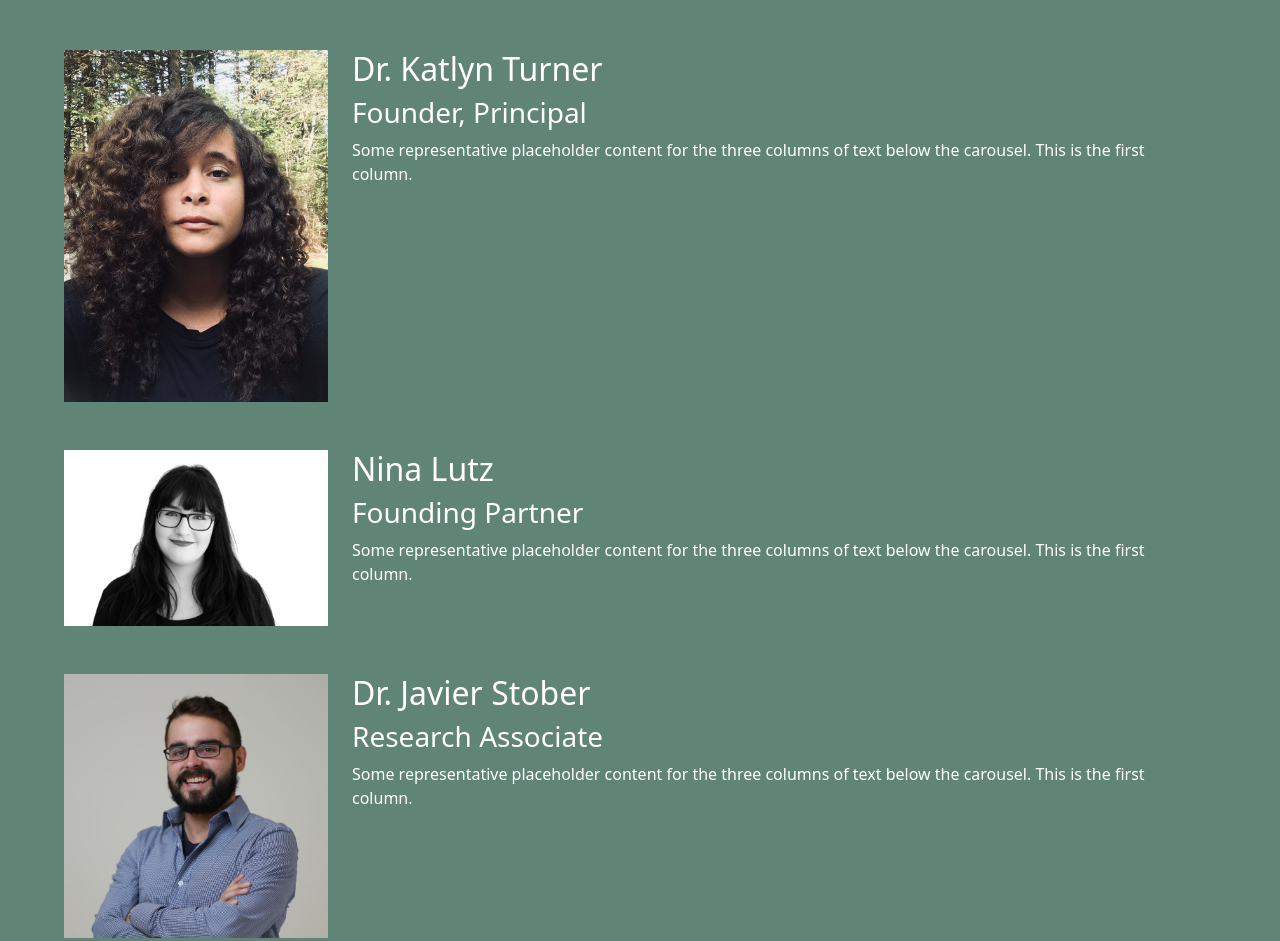
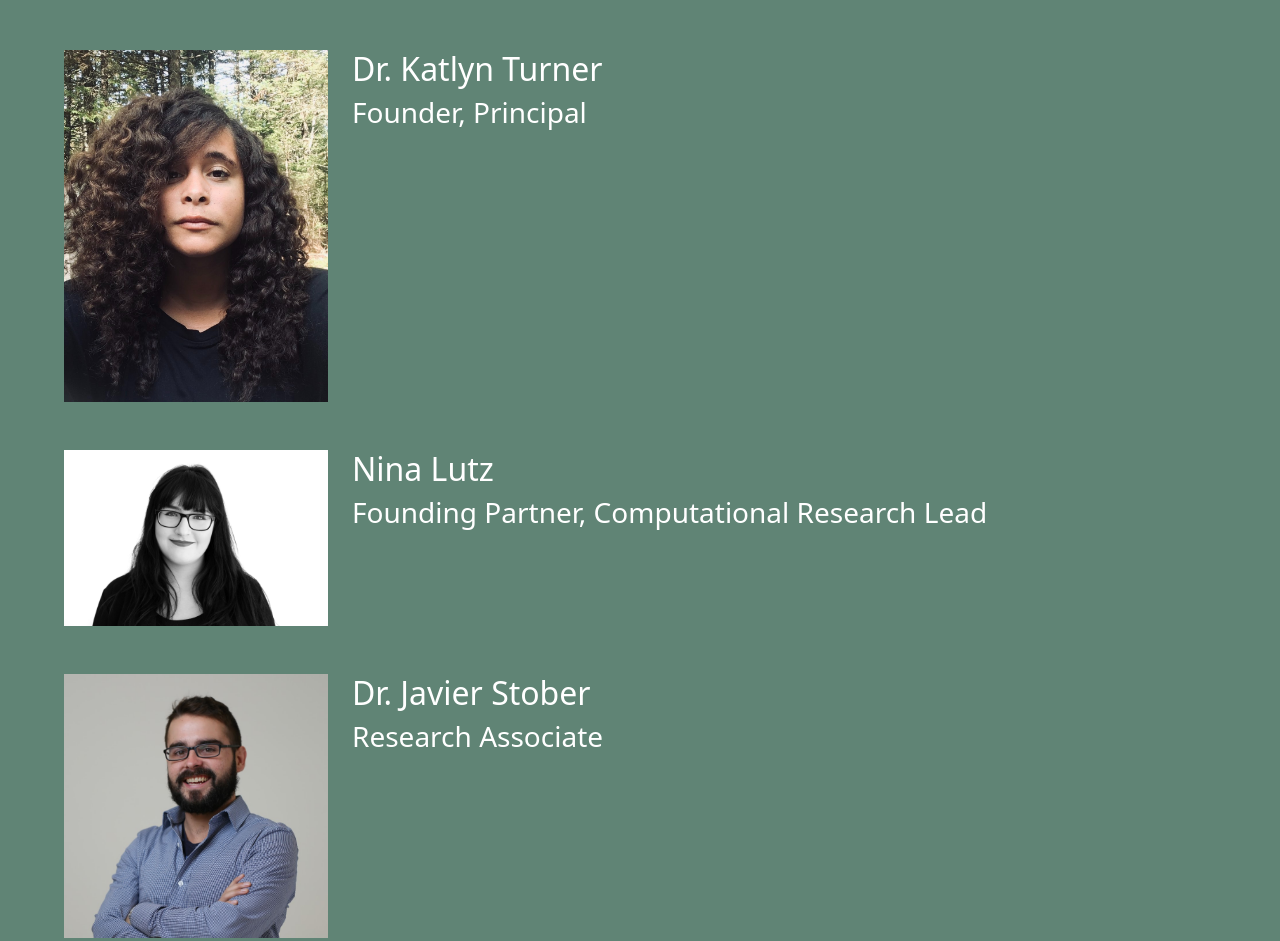
Before and after one commit to ninalutz/KTLN, a plain HTML site: page team.html in a window 1280 px wide. Shown: the part 180-1121 px from the top of the page. Drawn offline with nearby package versions, Linux system fonts and the light colour scheme.

Commit message:
remove temp placeholder

```diff
--- a/team.html
+++ b/team.html
@@ -61,7 +61,6 @@
 
           <h2>Dr. Katlyn Turner</h2>
           <h3>Founder, Principal</h3>
-          <p>Some representative placeholder content for the three columns of text below the carousel. This is the first column.</p>
         </div><!-- /.col-lg-4 -->
       </div>
       <div class = "row pt-5">
@@ -71,8 +70,7 @@
         <div class = "col-lg-9">
 
           <h2>Nina Lutz</h2>
-          <h3>Founding Partner</h3>
-          <p>Some representative placeholder content for the three columns of text below the carousel. This is the first column.</p>
+          <h3>Founding Partner, Computational Research Lead</h3>
         </div><!-- /.col-lg-4 -->
       </div>
       <div class = "row pt-5">
@@ -83,7 +81,6 @@
 
           <h2>Dr. Javier Stober</h2>
           <h3>Research Associate</h3>
-          <p>Some representative placeholder content for the three columns of text below the carousel. This is the first column.</p>
         </div><!-- /.col-lg-4 -->
       </div>
   </div>
```
